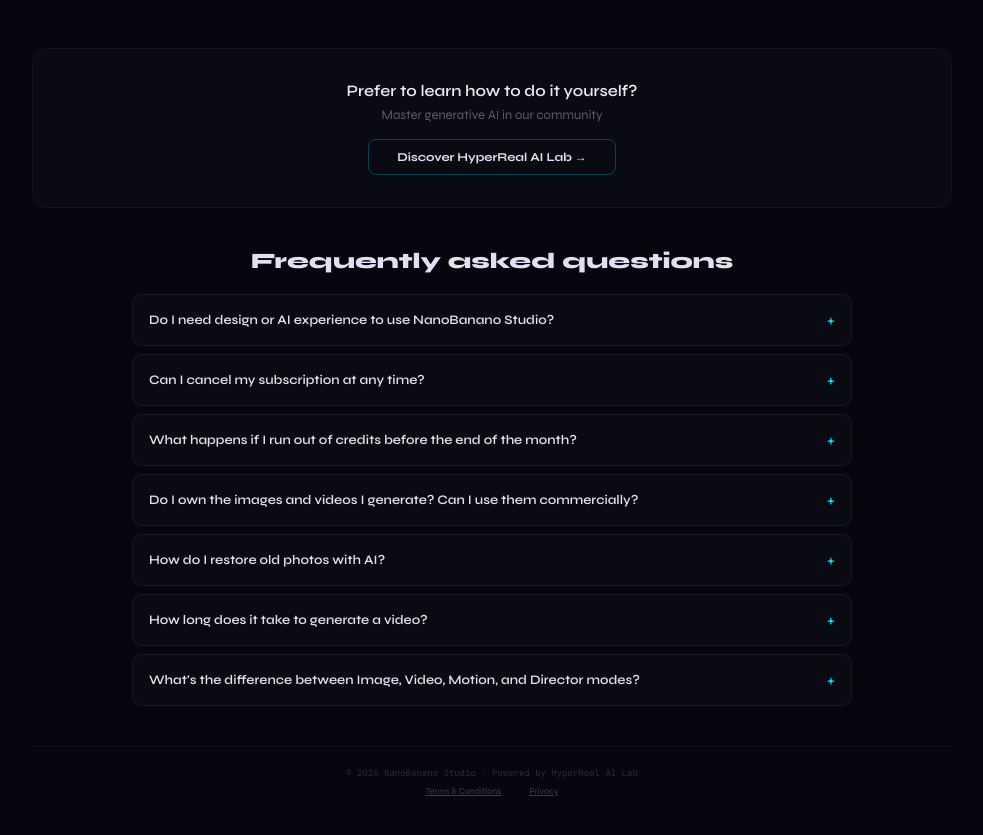
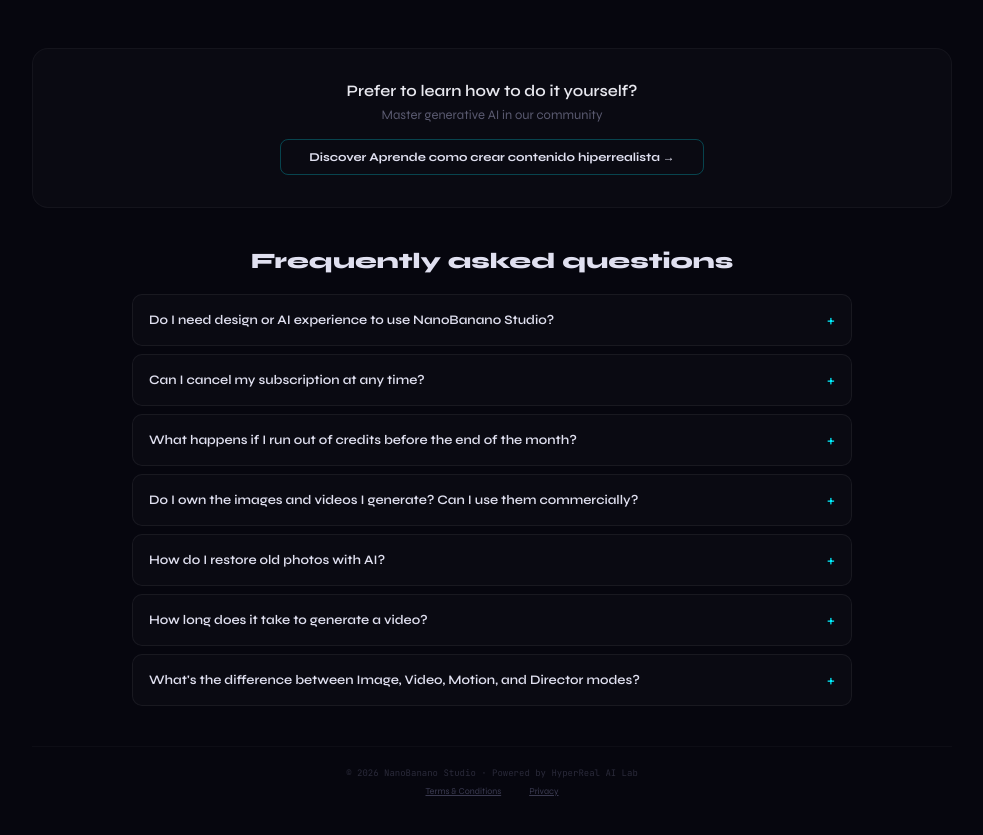
Before and after one commit to setnom/hyperreal-studio, a React (Vite) app: page / in a window 1280 px wide. Shown: the part 2220-3055 px from the top of the page, without its empty margins (148-1131 px from the left). Built offline with nearby package versions, Linux system fonts and the light colour scheme.

Commit message:
v60: texto y link HyperReal AI Lab actualizados

```diff
--- a/src/App.jsx
+++ b/src/App.jsx
@@ -128,7 +128,7 @@ const TEXTS = {
     subscribe: "Suscribirme",
     learn_title: "¿Prefieres aprender a hacerlo tú mismo?",
     learn_sub: "Domina IA generativa en nuestra comunidad",
-    learn_cta: "Conocer HyperReal AI Lab →",
+    learn_cta: "Conocer Aprende como crear contenido hiperrealista →",
     footer: "© 2026 NanoBanano Studio · Powered by HyperReal AI Lab",
     login_title: "Inicia sesión",
     signup_title: "Crea tu cuenta",
@@ -198,8 +198,8 @@ const TEXTS = {
     upgrade: "Actualizar plan →",
     download: "↓ Descargar",
     close: "Cerrar",
-    no_limits: "¿Crear sin límites?",
-    learn_lab: "Aprende en HyperReal AI Lab →",
+    no_limits: "Aprende como crear contenido hiperrealista",
+    learn_lab: "Aprende en Aprende como crear contenido hiperrealista →",
     plan_for_gen: "Elige un plan para generar →",
     timeout: "La generación tardó demasiado. Contacta soporte.",
     failed: "La generación falló. Intenta con otro prompt.",
@@ -247,7 +247,7 @@ const TEXTS = {
     subscribe: "Subscribe",
     learn_title: "Prefer to learn how to do it yourself?",
     learn_sub: "Master generative AI in our community",
-    learn_cta: "Discover HyperReal AI Lab →",
+    learn_cta: "Discover Aprende como crear contenido hiperrealista →",
     footer: "© 2026 NanoBanano Studio · Powered by HyperReal AI Lab",
     login_title: "Sign in",
     signup_title: "Create account",
@@ -318,7 +318,7 @@ const TEXTS = {
     download: "↓ Download",
     close: "Close",
     no_limits: "Create without limits?",
-    learn_lab: "Learn at HyperReal AI Lab →",
+    learn_lab: "Learn at Aprende como crear contenido hiperrealista →",
     plan_for_gen: "Choose a plan to generate →",
     timeout: "Generation took too long. Contact support.",
     failed: "Generation failed. Try a different prompt.",
@@ -2073,7 +2073,7 @@ export default function App() {
       <div style={{ textAlign: "center", padding: isDesk ? "32px 24px" : "18px 14px", borderRadius: 16, background: "rgba(255,255,255,.02)", border: "1px solid rgba(255,255,255,.04)" }}>
         <p style={{ fontSize: isDesk ? 16 : 13, fontWeight: 600, margin: "0 0 6px" }}>{t("learn_title")}</p>
         <p style={{ fontSize: isDesk ? 13 : 11, color: "#5a5a70", margin: "0 0 14px", lineHeight: 1.5 }}>{t("learn_sub")}</p>
-        <button onClick={() => window.open("https://www.skool.com/premium", "_blank")} style={{ padding: "10px 28px", fontSize: 12, fontWeight: 700, color: "#e0e0f0", background: "transparent", border: "1px solid rgba(0,240,255,.25)", borderRadius: 8, cursor: "pointer", fontFamily: "inherit" }}>{t("learn_cta")}</button>
+        <button onClick={() => window.open("https://www.skool.com/hyperreal-ai-lab-free-2654/about", "_blank")} style={{ padding: "10px 28px", fontSize: 12, fontWeight: 700, color: "#e0e0f0", background: "transparent", border: "1px solid rgba(0,240,255,.25)", borderRadius: 8, cursor: "pointer", fontFamily: "inherit" }}>{t("learn_cta")}</button>
       </div>
 
       {/* ── FAQ Section ── */}
@@ -2394,8 +2394,8 @@ export default function App() {
           {/* CTA desktop sidebar */}
           {isDesk && (
             <div style={{ padding: "14px", borderRadius: 10, background: "rgba(255,255,255,.015)", border: "1px solid rgba(255,255,255,.03)", textAlign: "center" }}>
-              <p style={{ fontSize: 10, color: "#4a4a60", margin: "0 0 5px" }}>¿Crear sin límites?</p>
-              <button onClick={() => window.open("https://www.skool.com/premium", "_blank")} style={{ fontSize: 10, color: "#00f0ff", background: "none", border: "none", cursor: "pointer", fontFamily: "inherit", fontWeight: 600 }}>HyperReal AI Lab →</button>
+              <p style={{ fontSize: 10, color: "#4a4a60", margin: "0 0 5px" }}>Aprende como crear contenido hiperrealista</p>
+              <button onClick={() => window.open("https://www.skool.com/hyperreal-ai-lab-free-2654/about", "_blank")} style={{ fontSize: 10, color: "#00f0ff", background: "none", border: "none", cursor: "pointer", fontFamily: "inherit", fontWeight: 600 }}>Aprende como crear contenido hiperrealista →</button>
             </div>
           )}
         </div>
@@ -3926,8 +3926,8 @@ export default function App() {
       {/* Mobile CTA */}
       {!isDesk && (
         <div style={{ marginTop: 24, padding: "12px", borderRadius: 9, background: "rgba(255,255,255,.015)", border: "1px solid rgba(255,255,255,.03)", textAlign: "center" }}>
-          <p style={{ fontSize: 10, color: "#4a4a60", margin: "0 0 5px" }}>¿Crear sin límites?</p>
-          <button onClick={() => window.open("https://www.skool.com/premium", "_blank")} style={{ fontSize: 10, color: "#00f0ff", background: "none", border: "none", cursor: "pointer", fontFamily: "inherit", fontWeight: 600 }}>Aprende en HyperReal AI Lab →</button>
+          <p style={{ fontSize: 10, color: "#4a4a60", margin: "0 0 5px" }}>Aprende como crear contenido hiperrealista</p>
+          <button onClick={() => window.open("https://www.skool.com/hyperreal-ai-lab-free-2654/about", "_blank")} style={{ fontSize: 10, color: "#00f0ff", background: "none", border: "none", cursor: "pointer", fontFamily: "inherit", fontWeight: 600 }}>Aprende en Aprende como crear contenido hiperrealista →</button>
         </div>
       )}
 
```
